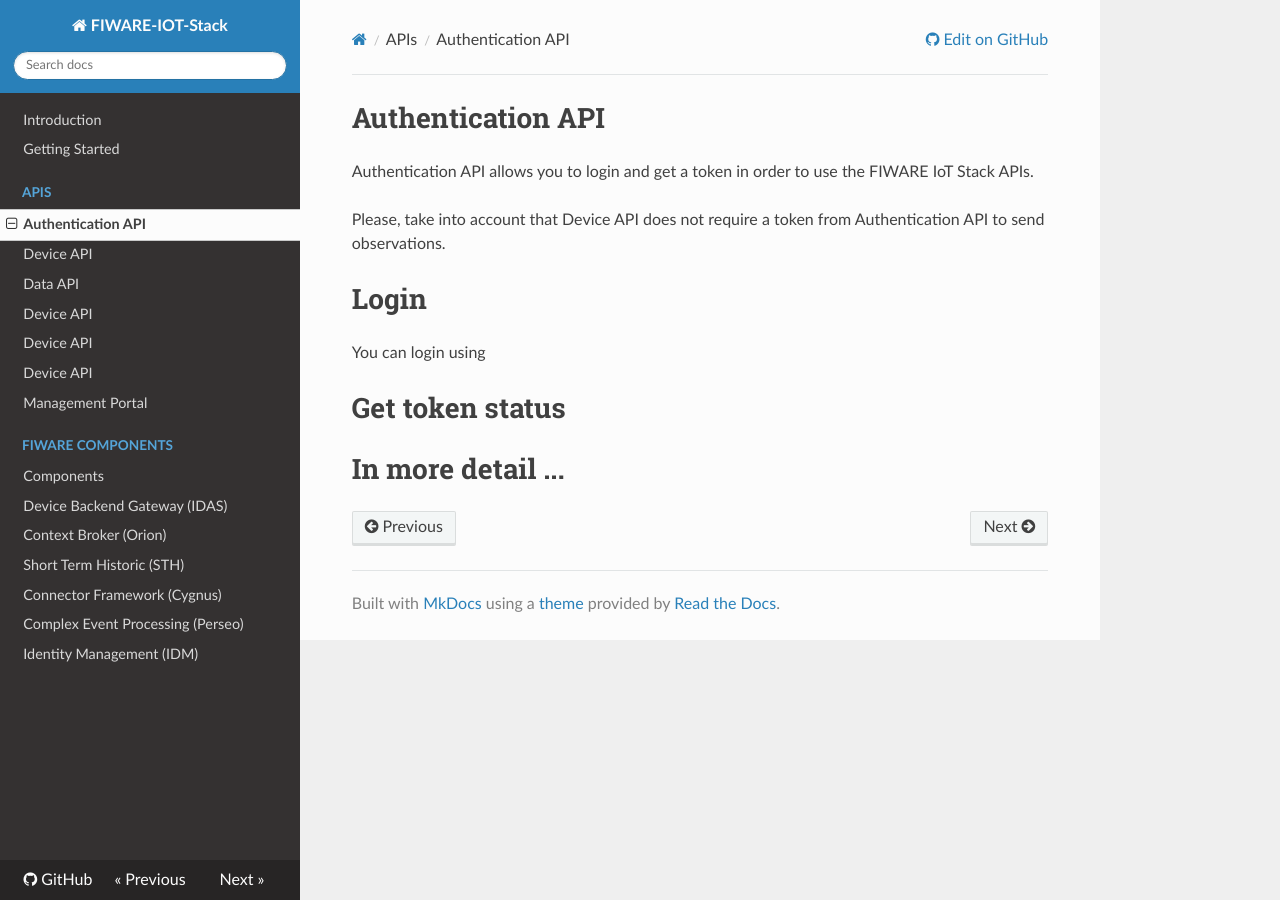
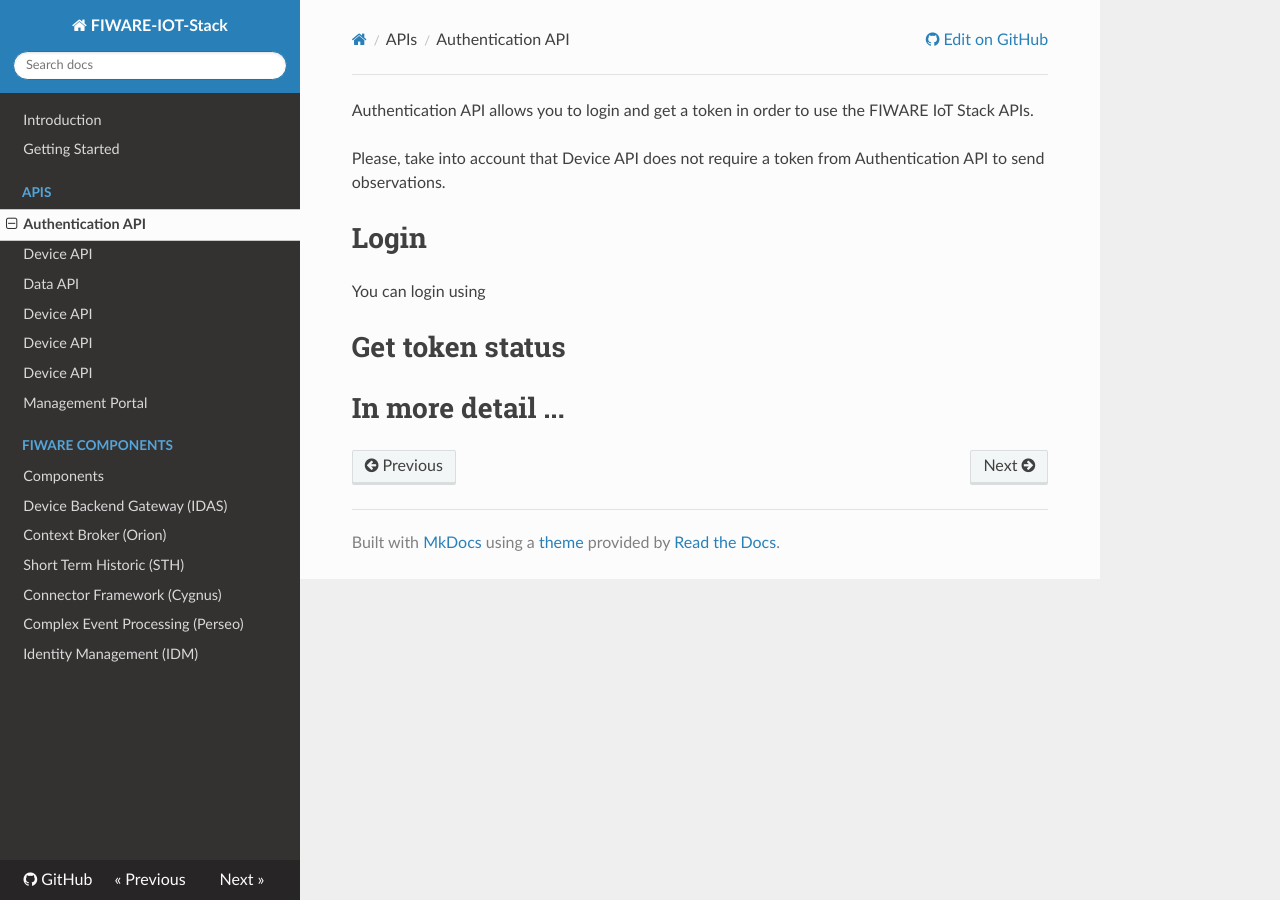
Before and after one commit to telefonicaid/thinking-cities, an MkDocs documentation site: the page built from docs/authentication_api.md, in a window 1280 px wide. Built offline with MkDocs 1.6.1, drawn with Linux system fonts in a browser that asks for light colours; nearby versions of some CDN libraries; old or Windows-style settings are respelled for this version of MkDocs.

Commit message:
Update authentication_api.md

```diff
--- a/docs/authentication_api.md
+++ b/docs/authentication_api.md
@@ -1,5 +1,3 @@
-# Authentication API
-
 Authentication API allows you to login and get a token in order to use the FIWARE IoT Stack APIs.
 
 Please, take into account that Device API does not require a token from Authentication API to send observations.
```
